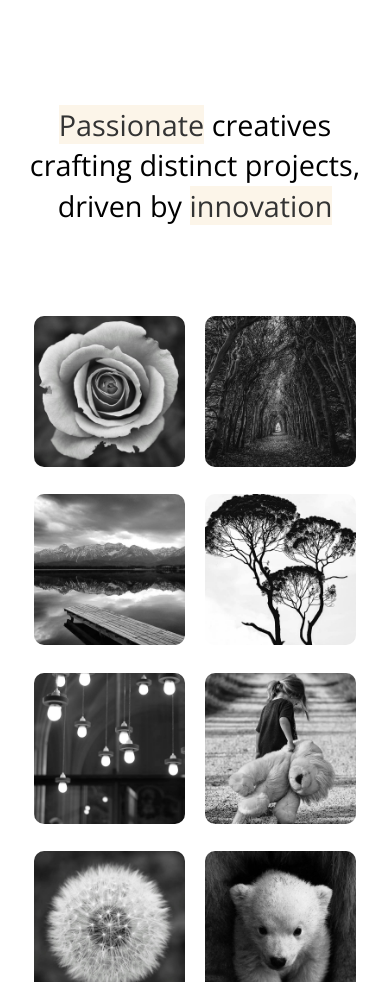
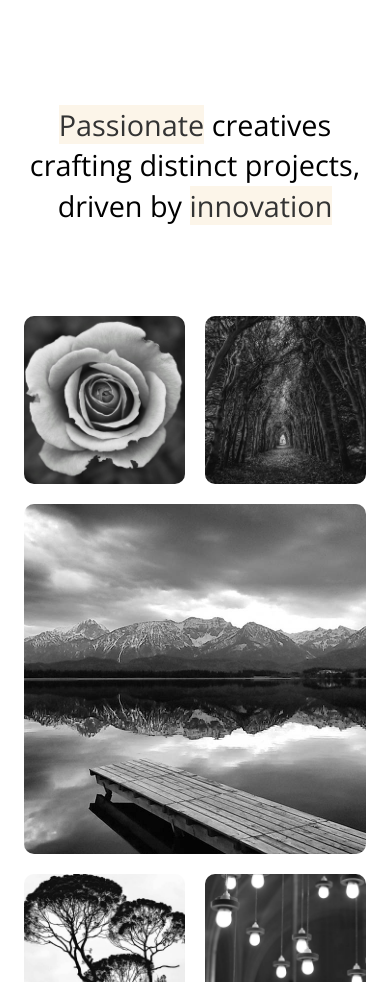
Before and after one commit to rambo-mb/lumina_creative, a plain HTML site: page index.html in a window 390 px wide. Shown: the part 116-1098 px from the top of the page. Drawn offline with nearby package versions, Linux system fonts and the light colour scheme.

Commit message:
Replace gallery-flex to gallery-grid

```diff
--- a/css/styles.css
+++ b/css/styles.css
@@ -141,24 +141,36 @@ img {
 }
 
 /* Gallery */
-.gallery-flex {
-	display: flex;
-	justify-content: center;
-	flex-wrap: wrap;
+.gallery-grid {
+	display: grid;
+	grid-template-columns: repeat(3, 1fr);
 	gap: 20px;
 }
 
 .gallery-item {
-	width: calc(100% / 3 - 20px);
 	border-radius: 8px;
 }
 
 .gallery-item img {
 	border-radius: 10px;
+	width: 100%;
+	height: 100%;
+	object-fit: cover;
 }
 
 .gallery-item:hover {
 	opacity: 0.9;
+}
+
+.gallery-item:nth-of-type(3),
+.gallery-item:nth-of-type(2),
+.gallery-item:nth-of-type(6) {
+	grid-column: span 2;
+}
+
+.gallery-item:nth-of-type(7) {
+	grid-column: span 2;
+	grid-row: span 2;
 }
 
 /* Footer */
@@ -273,11 +285,15 @@ img {
 		font-size: 1.8rem;
 	}
 
-	.gallery-item {
-		width: calc(100% / 2 - 20px);
-	}
-
 	.footer .footer-flex {
 		text-align: center;
 	}
+
+	.gallery-grid {
+		grid-template-columns: repeat(2, 1fr);
+	}
+
+	.gallery-item:nth-of-type(2) {
+		grid-column: span 1;
+	}
 }
--- a/index.html
+++ b/index.html
@@ -42,7 +42,7 @@
   </section>
 
   <section class="gallery">
-    <div class="container container-lg gallery-flex">
+    <div class="container container-lg gallery-grid">
       <div class="gallery-item">
         <a href="./images/image1.jpg" data-lightbox="image-1" data-title="Image 1">
           <img src="./images/portfolio1.jpg" alt="Portfolio image 1">
```
